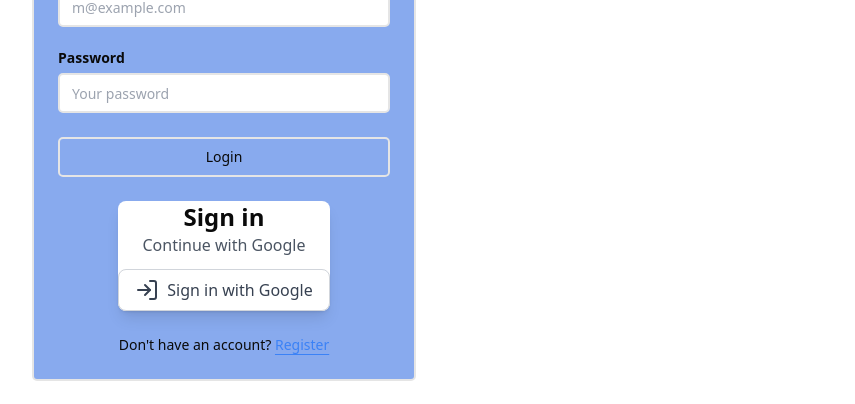
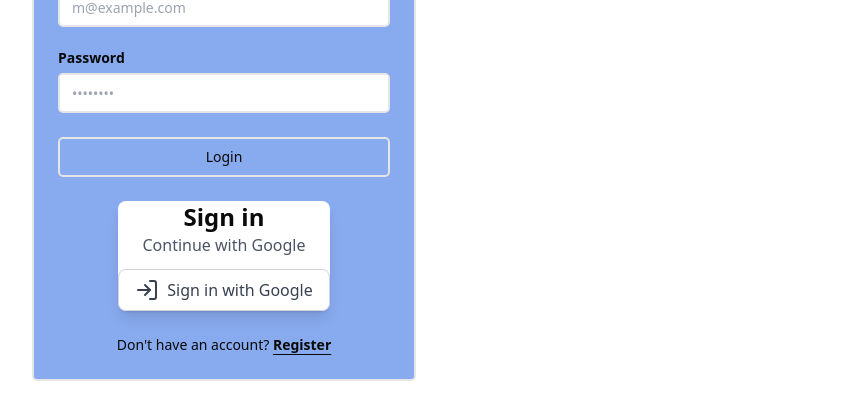
Before and after one commit to afnanhussain2002/read-podcast, a Next.js app: page /login in a window 1280 px wide. Shown: the part 278-682 px from the top of the page, without its empty margins (416-1271 px from the left). Built offline with nearby package versions, Linux system fonts and the light colour scheme.

Commit message:
design the register and login text

```diff
--- a/app/login/page.tsx
+++ b/app/login/page.tsx
@@ -58,7 +58,7 @@ export default function Login() {
             <Input
               id="password"
               type="password"
-              placeholder="Your password"
+              placeholder="••••••••"
               value={password}
               onChange={(e) => setPassword(e.target.value)}
               required
@@ -73,7 +73,7 @@ export default function Login() {
         <GoogleSignIn />
         <div className="mt-4 text-center text-sm">
           Don&apos;t have an account?{" "}
-          <Link href="/register" className="underline underline-offset-4 text-blue-500 hover:text-blue-600">
+          <Link href="/register" className="underline underline-offset-4 font-bold hover:text-primary">
             Register
           </Link>
         </div>
--- a/app/register/page.tsx
+++ b/app/register/page.tsx
@@ -112,7 +112,7 @@ export default function Register() {
             Already have an account?{" "}
             <Link
               href="/login"
-              className="underline underline-offset-4 hover:text-primary"
+              className="underline underline-offset-4 font-bold hover:text-primary"
             >
               Login
             </Link>
```
